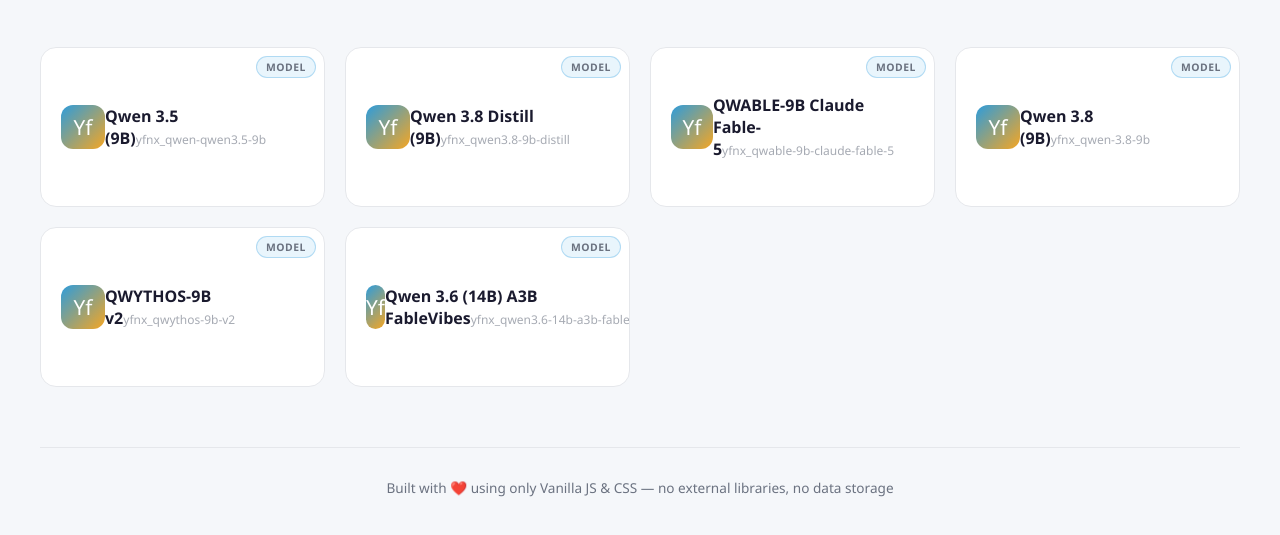
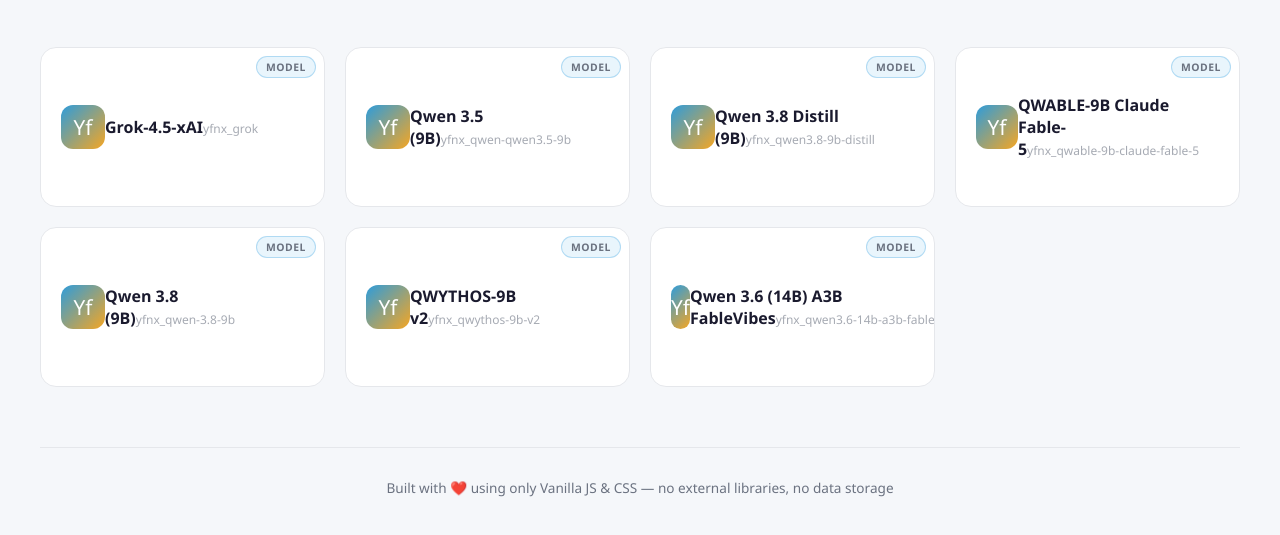
Before and after one commit to youfishnz/home, a plain HTML site: page ai.html in a window 1280 px wide. Shown: the part 179-714 px from the top of the page. Drawn offline with Linux system fonts and the light colour scheme.

Commit message:
added grok html

```diff
--- a/ai.html
+++ b/ai.html
@@ -277,6 +277,7 @@
 
             // List of all HTML files in this folder except ai.html itself
             const models = [
+                { name: 'yfnx_grok', title: 'Grok-4.5-xAI', url: './yfnx_grok.html' },
                 { name: 'yfnx_qwen-qwen3.5-9b', title: 'Qwen 3.5 (9B)', url: './yfnx_qwen-qwen3.5-9b.html' },
                 { name: 'yfnx_qwen3.8-9b-distill', title: 'Qwen 3.8 Distill (9B)', url: './yfnx_qwen3.8-9b-distill.html' },
                 { name: 'yfnx_qwable-9b-claude-fable-5', title: 'QWABLE-9B Claude Fable-5', url: './yfnx_qwable-9b-claude-fable-5.html' },
```
